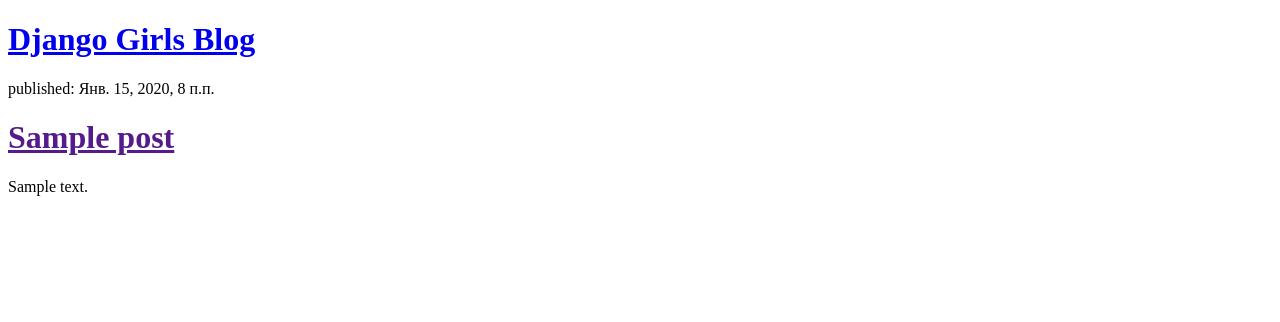
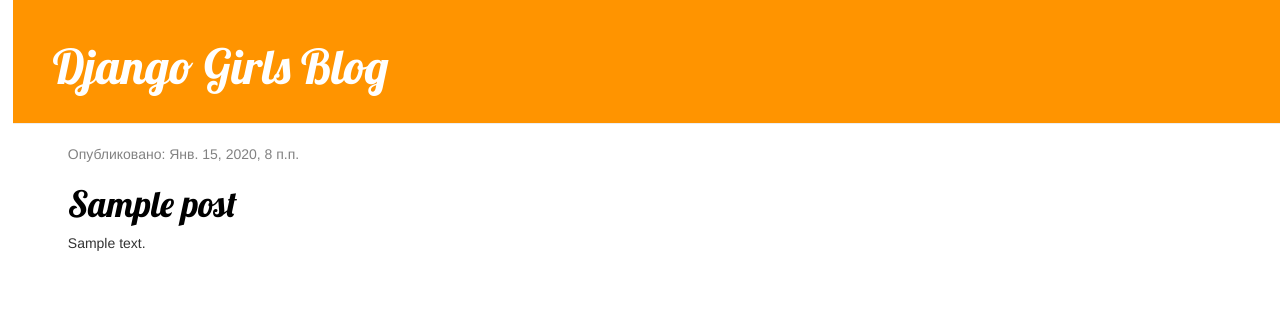
Before and after one commit to SanCheeez/Django4Girls, a Django app: page / in a window 1280 px wide. Shown: the top 322 px of the page. Run offline with Django 3.2, Linux system fonts and the light colour scheme; tables that the repository leaves empty hold one stand-in row (values such as "Sample post"); some libraries are stand-ins or nearby versions.

Commit message:
Добавлено представление и шаблон деталей поста с красивым CSS

```diff
--- /dev/null
+++ b/blog/static/CSS/blog.css
@@ -0,0 +1,53 @@
+h1 a {
+    color: #FCA205;
+    font-family: 'Lobster';
+}
+body {
+    padding-left: 1%;
+}
+.page-header {
+    background-color: #ff9400;
+    margin-top: 0;
+    padding: 20px 20px 20px 40px;
+}
+
+.page-header h1, .page-header h1 a, .page-header h1 a:visited, .page-header h1 a:active {
+    color: #ffffff;
+    font-size: 36pt;
+    text-decoration: none;
+}
+
+.content {
+    margin-left: 40px;
+}
+
+h1, h2, h3, h4 {
+    font-family: 'Lobster', cursive;
+}
+
+.date {
+    color: #828282;
+}
+
+.save {
+    float: right;
+}
+
+.post-form textarea, .post-form input {
+    width: 100%;
+}
+
+.top-menu, .top-menu:hover, .top-menu:visited {
+    color: #ffffff;
+    float: right;
+    font-size: 26pt;
+    margin-right: 20px;
+}
+
+.post {
+    margin-bottom: 70px;
+}
+
+.post h1 a, .post h1 a:visited {
+    color: #000000;
+}
--- /dev/null
+++ b/blog/templates/blog/base.html
@@ -0,0 +1,25 @@
+<!DOCTYPE html>
+{% load static %}
+<html lang="en">
+<head>
+    <meta charset="UTF-8">
+    <title>MyBlog</title>
+    <link rel="stylesheet" href="//maxcdn.bootstrapcdn.com/bootstrap/3.2.0/css/bootstrap.min.css">
+    <link rel="stylesheet" href="//maxcdn.bootstrapcdn.com/bootstrap/3.2.0/css/bootstrap-theme.min.css">
+    <link href="https://fonts.googleapis.com/css?family=Lobster&subset=latin,cyrillic" rel="stylesheet" type="text/css">
+    <link rel="stylesheet" href="{% static 'css/blog.css' %}">
+</head>
+<body>
+    <div class="page-header">
+        <h1><a href="/">Django Girls Blog</a></h1>
+    </div>
+    <div class="content container">
+        <div class="row">
+            <div class="col-md-8">
+            {% block content %}
+            {% endblock %}
+            </div>
+        </div>
+    </div>
+</body>
+</html>
--- a/blog/templates/blog/post_list.html
+++ b/blog/templates/blog/post_list.html
@@ -1,20 +1,13 @@
-<!DOCTYPE html>
-<html lang="en">
-<head>
-    <meta charset="UTF-8">
-    <title>MyBlog</title>
-</head>
-<body>
-    <div>
-    <h1><a href="/">Django Girls Blog</a></h1>
-</div>
+{% extends 'blog/base.html' %}
 
-{% for post in posts %}
-    <div>
-        <p>published: {{ post.published_date }}</p>
-        <h1><a href="">{{ post.title }}</a></h1>
-        <p>{{ post.text|linebreaksbr }}</p>
-    </div>
-{% endfor %}
-</body>
-</html>
+{% block content %}
+    {% for post in posts %}
+         <div class="post">
+             <div class="date">
+                 <p>Опубликовано: {{ post.published_date }}</p>
+             </div>
+             <h1><a href="{% url 'post_detail' pk=post.pk %}">{{ post.title }}</a></h1>
+             <p>{{ post.text|linebreaksbr }}</p>
+         </div>
+    {% endfor %}
+{% endblock %}
--- a/blog/urls.py
+++ b/blog/urls.py
@@ -3,4 +3,5 @@ from . import  views
 
 urlpatterns = [
     path('', views.post_list, name='post_list'),
+    path('post/<int:pk>/', views.post_detail, name='post_detail'),
 ]
--- a/blog/views.py
+++ b/blog/views.py
@@ -1,7 +1,12 @@
 from django.shortcuts import render
 from .models import Post
 from django.utils import timezone
+from django.shortcuts import render, get_object_or_404
 
 def post_list(request):
     posts = Post.objects.filter(published_date__lte=timezone.now()).order_by('published_date')
     return render(request, 'blog/post_list.html', {'posts' : posts})
+
+def post_detail(request, pk):
+    post = get_object_or_404(Post, pk=pk)
+    return render(request, 'blog/post_detail.html', {'post': post})
```
Also changed, not shown: blog/templates/blog/post_detail.html (added, +13 -0 lines).
